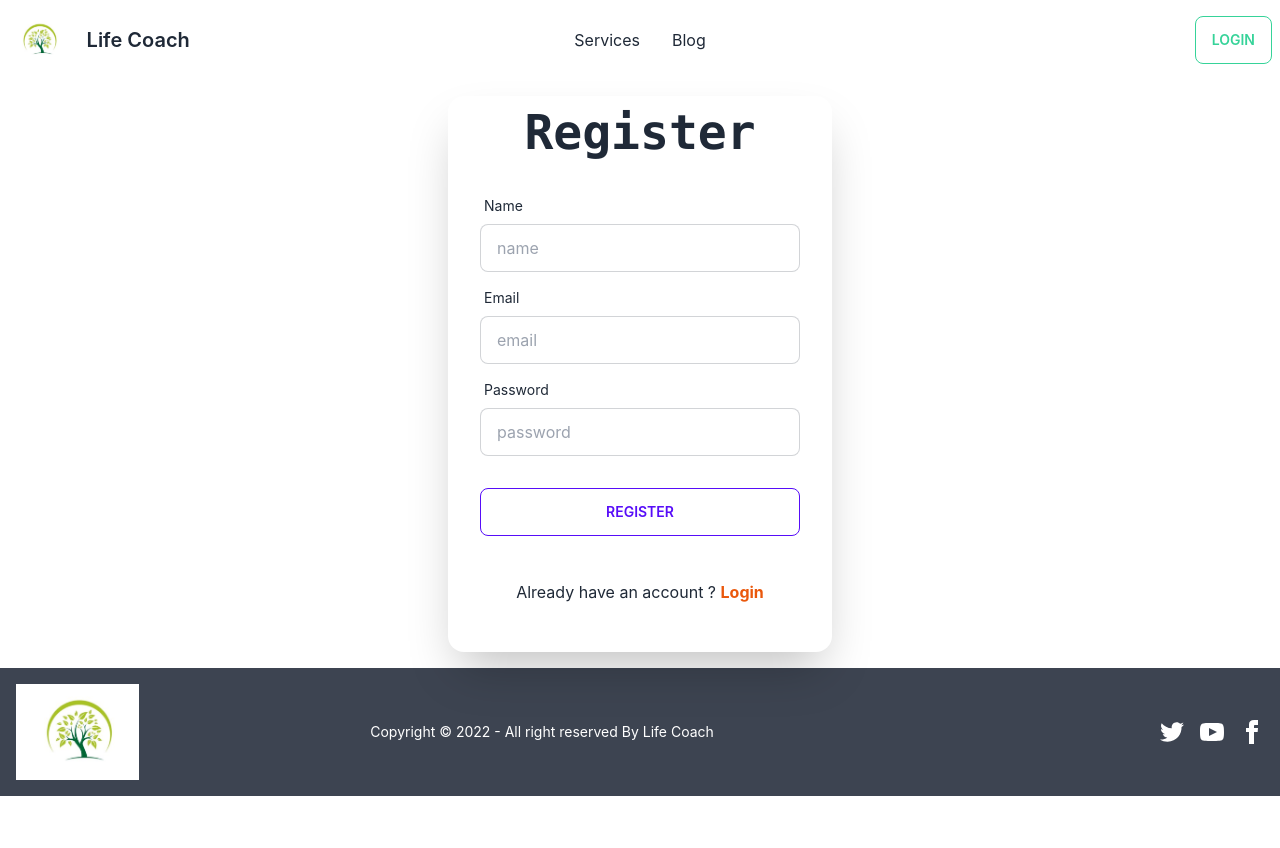
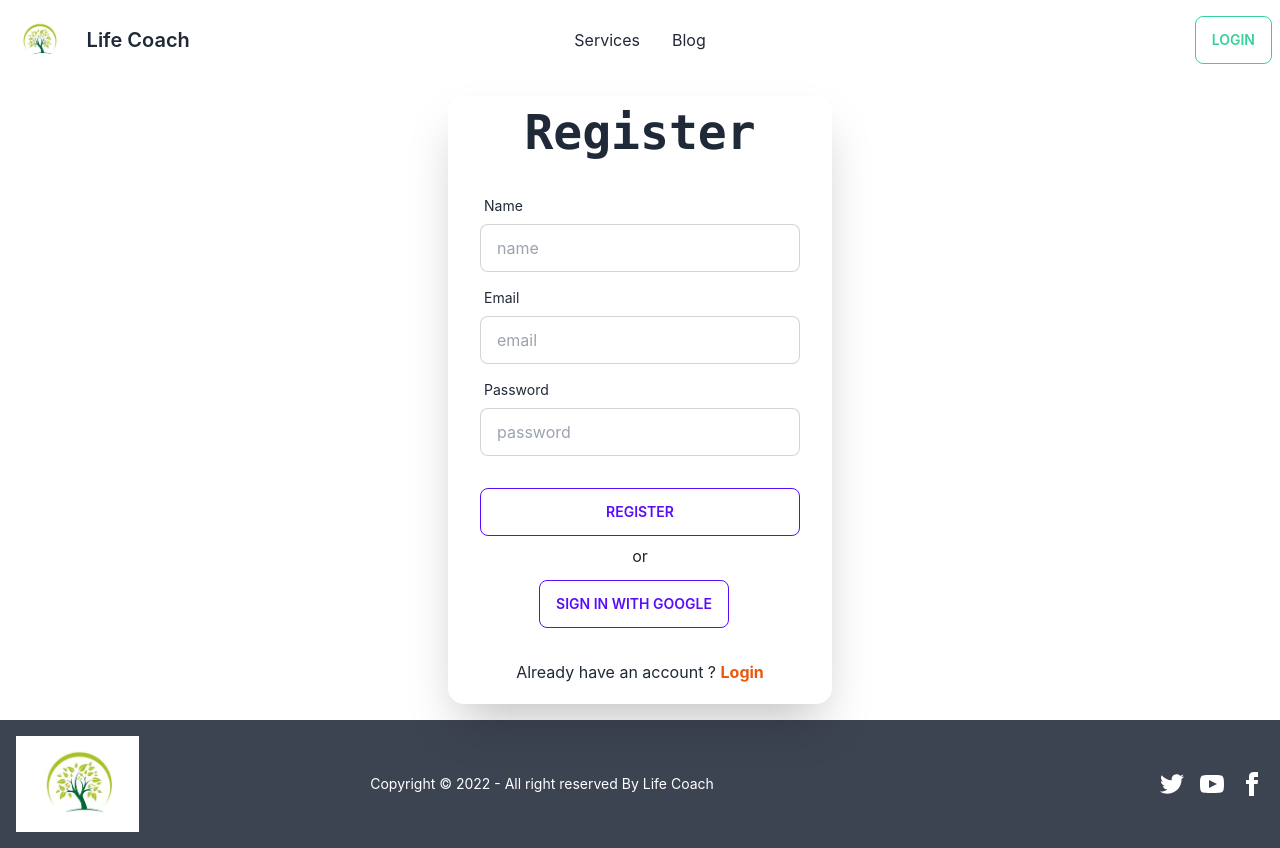
Before and after one commit to iamhanif/Life-Coach, a React (Create React App) app: page /register in a window 1280 px wide. Before the commit the page ends 800 px from the top, so only its background shows below. Built offline with nearby package versions, Linux system fonts and the light colour scheme; no server answers.

Commit message:
signIn and logOut added

```diff
--- a/src/Contexts/AuthProvider/AuthProvider.js
+++ b/src/Contexts/AuthProvider/AuthProvider.js
@@ -1,5 +1,5 @@
 import React, { createContext, useEffect, useState } from 'react';
-import { createUserWithEmailAndPassword, getAuth, onAuthStateChanged, signInWithEmailAndPassword } from 'firebase/auth';
+import { createUserWithEmailAndPassword, getAuth, onAuthStateChanged, signInWithEmailAndPassword, signInWithPopup, signOut } from 'firebase/auth';
 import app from '../../Firebase/firebase.config';
 
 
@@ -10,6 +10,11 @@ const AuthProvider = ({ children }) => {
     const [user, setUser] = useState(null)
     const [loading, setLoading] = useState(true)
 
+    const providerLogin = (provider) => {
+        setLoading(true)
+        return signInWithPopup(auth, provider)
+    }
+
     const createUser = (email, password) => {
         setLoading(true)
         return createUserWithEmailAndPassword(auth, email, password)
@@ -18,6 +23,11 @@ const AuthProvider = ({ children }) => {
     const login = (email, password) => {
         setLoading(true);
         return signInWithEmailAndPassword(auth, email, password);
+    }
+
+    const logOut = () => {
+        setLoading(true)
+        return signOut(auth)
     }
 
     useEffect(() => {
@@ -36,7 +46,9 @@ const AuthProvider = ({ children }) => {
         user,
         loading,
         createUser,
-        login
+        providerLogin,
+        login,
+        logOut
     }
     return (
         <AuthContext.Provider value={authInfo}>
--- a/src/Pages/Login/Register/Register.js
+++ b/src/Pages/Login/Register/Register.js
@@ -1,10 +1,11 @@
 import React, { useContext } from 'react';
+import { GoogleAuthProvider } from 'firebase/auth';
 import { Link } from 'react-router-dom';
 import { AuthContext } from '../../../Contexts/AuthProvider/AuthProvider';
 
 const Register = () => {
 
-    const { createUser } = useContext(AuthContext)
+    const { createUser, providerLogin } = useContext(AuthContext)
 
     const handleRegister = (event) => {
         event.preventDefault()
@@ -20,13 +21,24 @@ const Register = () => {
             .catch(error => console.error(error))
     }
 
+    const googleProvider = new GoogleAuthProvider()
+
+    const handleGoogleSignIn = () => {
+        providerLogin(googleProvider)
+            .then(result => {
+                const user = result.user
+                console.log(user)
+            })
+            .catch(e => console.error(e))
+    }
+
     return (
         <div>
             <div className="hero w-50 my-4">
 
                 <div className="card w-full max-w-sm shadow-2xl bg-base-100">
                     <h1 className="text-5xl text-center font-bold font-mono pt-3">Register</h1>
-                    <form onSubmit={handleRegister} className="card-body mb-3">
+                    <form onSubmit={handleRegister} className="card-body">
                         <div className="form-control">
                             <label className="label">
                                 <span className="label-text">Name</span>
@@ -49,8 +61,12 @@ const Register = () => {
                             <input className="btn btn-outline btn-primary" type="submit" value="Register" />
 
                         </div>
+                        <div className='text-center'>
+                            <p>or</p>
+                            <button onClick={handleGoogleSignIn} className='me-3 mt-3 btn btn-outline btn-primary'> Sign in with Google </button>
+                        </div>
                     </form>
-                    <p className='text-center mb-12'>Already have an account ? <Link className='text-orange-600 font-bold' to='/login'>Login</Link></p>
+                    <p className='text-center mb-5'>Already have an account ? <Link className='text-orange-600 font-bold' to='/login'>Login</Link></p>
                 </div>
             </div>
         </div>
--- a/src/Pages/Shared/Header/Header.js
+++ b/src/Pages/Shared/Header/Header.js
@@ -4,7 +4,12 @@ import logo from '../../../assets/logo/logo.png'
 import { AuthContext } from '../../../Contexts/AuthProvider/AuthProvider';
 
 const Header = () => {
-    const { user } = useContext(AuthContext)
+    const { user, logOut } = useContext(AuthContext)
+    const handleLogOut = () => {
+        logOut()
+            .then(() => { })
+            .catch(error => console.error(error))
+    }
 
     const menubar = <>
         <li>
@@ -50,7 +55,13 @@ const Header = () => {
                 </ul>
             </div>
             <div className="navbar-end">
-                <Link to='/login' className="btn btn-outline btn-success">Login</Link>
+
+                {
+                    user?.email ?
+                        <button className='btn btn-outline btn-primary' onClick={handleLogOut}>Log out </button>
+                        :
+                        <Link to='/login' className="btn btn-outline btn-success">Login</Link>
+                }
             </div>
         </div>
     );
```
